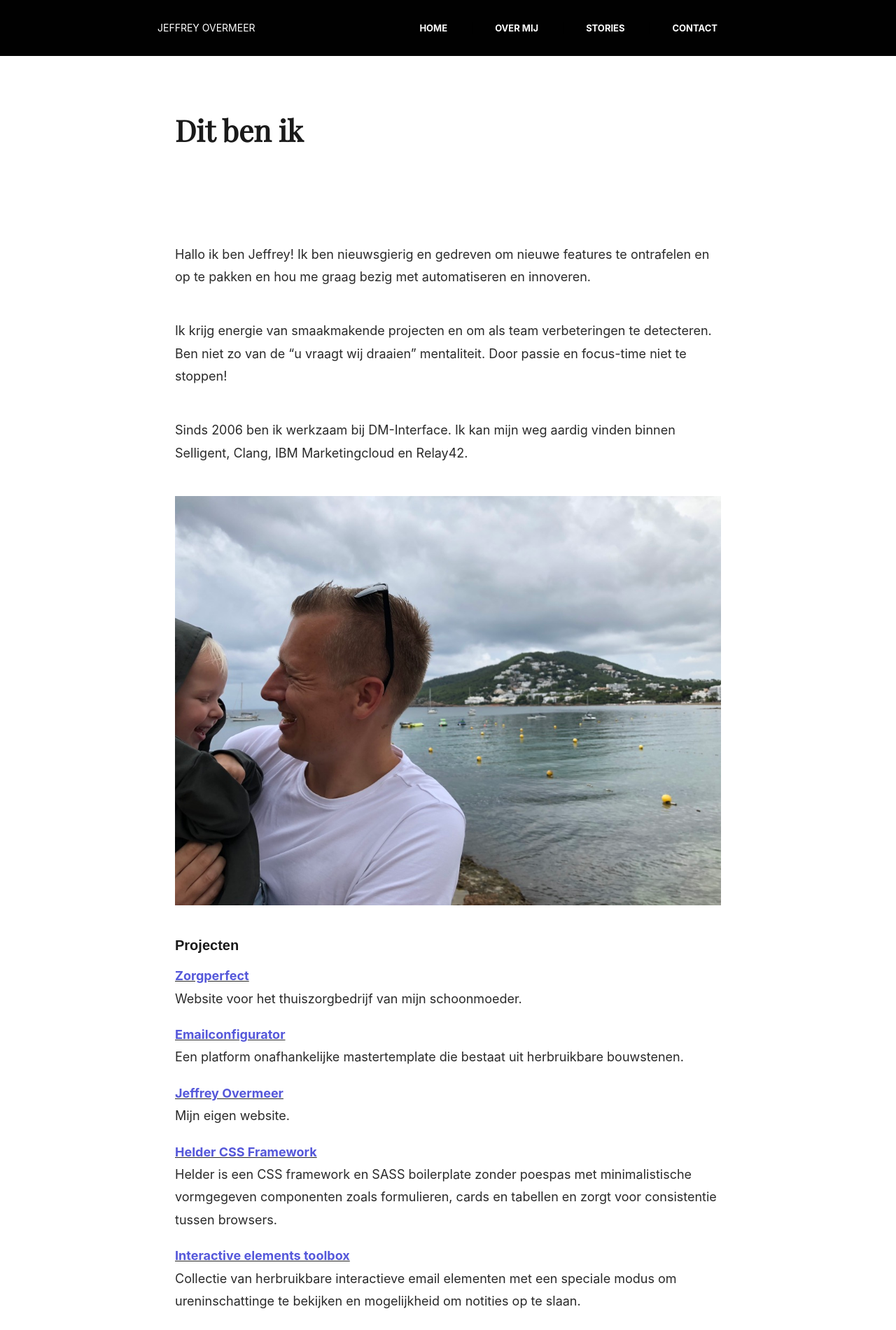
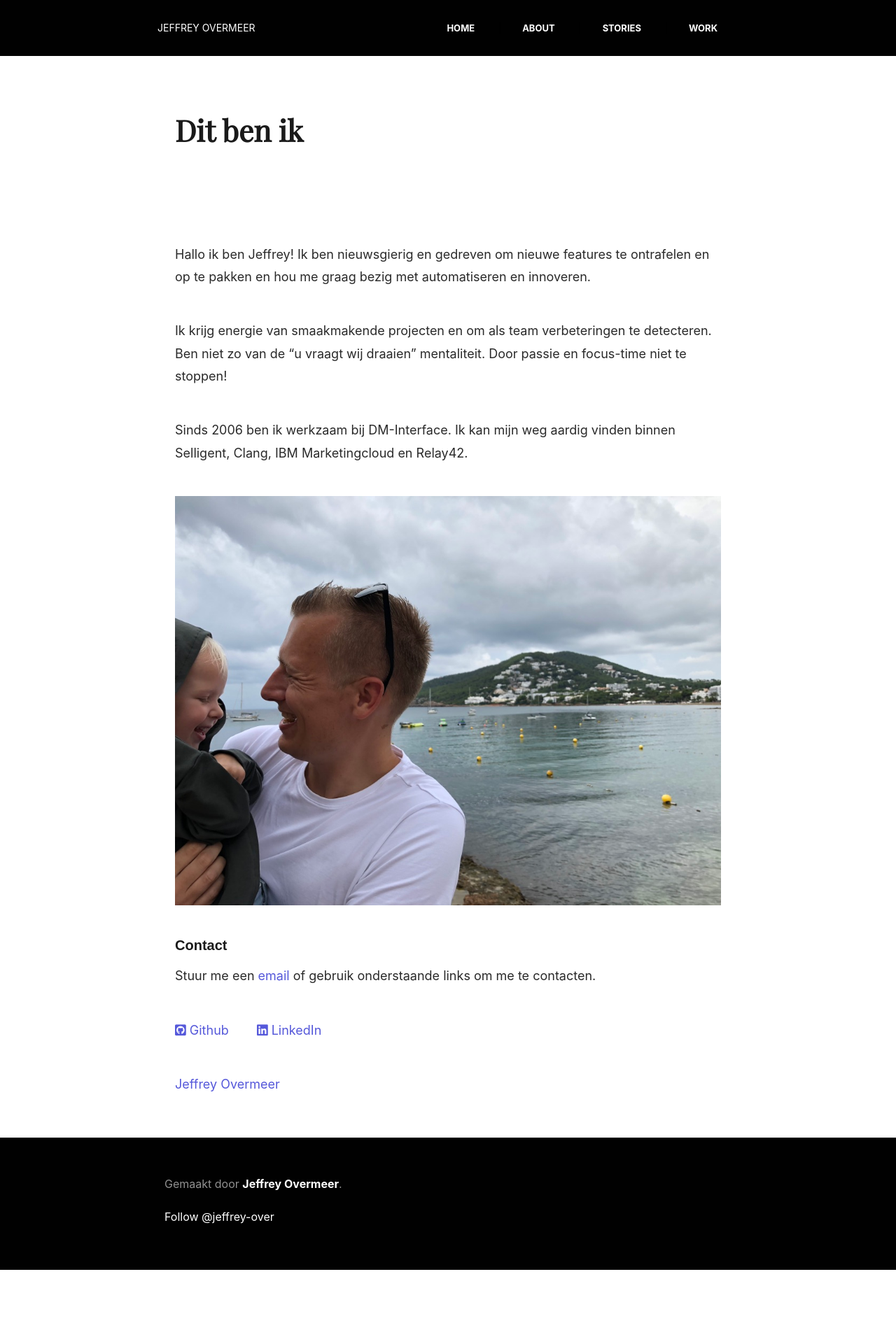
Before and after one commit to jeffrey-over/jeffrey-over.github.io, a Jekyll site: the page built from _pages/01_about.md, in a window 1280 px wide. Shown: the top 1901 px of the page at 70% size. Built offline with Jekyll 4.4.1, drawn with Linux system fonts in a browser that asks for light colours; nearby versions of some CDN libraries; some web fonts are replaced; library files that are not in the unit come from our copies; comment, search, counter and statistics services are not loaded; after the commit the page ends 1815 px from its top, so only the background shows below that; some of the changed text lies outside the part shown.

```diff
--- a/_includes/header.html
+++ b/_includes/header.html
@@ -9,9 +9,9 @@
                 <div class="items">
                     <ul>
                         <li> <a href="/index.html" title="Home">Home</a> <span>|</span> </li>
-                        <li> <a href="/about/" title="About">Over mij</a> <span>|</span> </li>
+                        <li> <a href="/about/" title="About">About</a> <span>|</span> </li>
                         <li> <a href="/blog/" title="Articles">Stories</a> <span>|</span> </li>
-                        <li> <a href="/contact/" title="Contact">Contact</a>  </li>
+                        <li> <a href="/work/" title="Contact">Work</a>  </li>
                     </ul>
 
 
--- a/_includes/projects.html
+++ b/_includes/projects.html
@@ -1,37 +1,15 @@
-
-<dl>
-        <dt><a href="http://www.zorgperfect.nl" target="_BLANK">Zorgperfect</a></dt>
-        <dd>Website voor het thuiszorgbedrijf van mijn schoonmoeder.
-     </dd>
-     <dt><a href="http://www.dm-interface.nl" target="_BLANK">Emailconfigurator</a></dt>
-     <dd>Een platform onafhankelijke mastertemplate die bestaat uit herbruikbare bouwstenen.
-  </dd>
-  <dt><a href="https://www.jeffreyovermeer.com" target="_BLANK">Jeffrey Overmeer</a></dt>
-  <dd>Mijn eigen website.
-</dd>
-
-<dt><a href="https://www.jeffreyovermeer.com/helder-css-framework/" target="_BLANK">Helder CSS Framework</a></dt>
-<dd>Helder is een CSS framework en SASS boilerplate zonder poespas met minimalistische vormgegeven componenten zoals formulieren, cards en tabellen en zorgt voor consistentie tussen browsers.
-</dd>
-
-<dt><a href="#" target="_BLANK">Interactive elements toolbox</a></dt>
-<dd>Collectie van herbruikbare interactieve email elementen met een speciale modus om ureninschattinge te bekijken en mogelijkheid om notities op te slaan.
-</dd>
-
-<dt><a href="#" target="_BLANK">E-mail toolkit</a></dt>
-<dd>Verzameling van frameworks, templates, tools, workflows en nog veel meer interessante onderwerpen om sneller en betere e-mails te kunnen bouwen. Dit bespaart tijd met het telkens weer opzoeken van dezelfde gegevens.
-</dd>
-
-<dt><a href="#" target="_BLANK">Email preflight checklist</a></dt>
-<dd>Piloten voeren ook bij iedere vlucht hun preflight checklist uit en controleren alle essentiële onderdelen voordat ze gaan opstijgen, hoe ervaren ze ook zijn. Een krachtig instrument die je weer scherp houdt met de juiste onderwerpen en binnen enkele minuten is af te ronden.
-</dd>
-
-<dt><a href="#" target="_BLANK">Selligent reporting tool</a></dt>
-<dd>E-mailrapportage module dat gemakkelijk statistieken van een emailcampagne genereert.
-</dd>
+<div class="columns os-projects" style="padding-bottom:10px;border-bottom: 1px solid #efefef;margin-bottom: 20px;">
+  <div class="full column" style="padding-left:0;">
+      <img src="https://www.jeffreyovermeer.com/helder-css-framework/images/favicon.png"><strong><a href="https://www.jeffreyovermeer.com/helder-css-framework/" target="_BLANK">Helder CSS Framework</a></strong><br />
 
 
-<dt><a href="#" target="_BLANK">Dynamic email uploadtool</a></dt>
-<dd>Omgeving waarmee dynamische contentblokken toegevoegd kunnen worden aan een customer journey.
-</dd>
-</dl>
+    </div>
+    <div class="two-thirds column" style="padding-left:0;">
+
+      CSS framework en SASS boilerplate met minimalistische vormgegeven componenten. Zorgt voor consistentie tussen browsers.
+    </div>
+
+  <div class="third column hide-mobile">
+      <a class="github-button" href="https://github.com/jeffrey-over/helder-css-framework" data-icon="octicon-star" data-show-count="true" aria-label="Star jeffrey-over/helder-css-framework on GitHub">Star</a>
+  </div>
+</div>
--- a/_pages/01_about.md
+++ b/_pages/01_about.md
@@ -13,5 +13,11 @@ Sinds 2006 ben ik werkzaam bij DM-Interface. Ik kan mijn weg aardig vinden binne
 
 <img src="/images/ik.jpg" class="responsive-image"/>
 
-<h4>Projecten</h4>
-{% include projects.html %}
+<h4>Contact</h4>
+Stuur me een [email](mailto:hello@jeffreyovermeer.com) of gebruik onderstaande links om me te contacten.
+
+
+<a href="https://github.com/jeffrey-over/" class="social" target="_BLANK" style="margin-right:35px;"><i class="fab fa-github-square"></i> Github</a>  <a href="https://www.linkedin.com/in/jeffreyovermeer/" target="_BLANK" class="social"><i class="fab fa-linkedin"></i> LinkedIn</a>
+
+
+<div class="LI-profile-badge"  data-version="v1" data-size="large" data-locale="en_US" data-type="vertical" data-theme="light" data-vanity="jeffreyovermeer"><a class="LI-simple-link" href='https://nl.linkedin.com/in/jeffreyovermeer?trk=profile-badge'>Jeffrey Overmeer</a></div>
--- a/_sass/components/_typography.scss
+++ b/_sass/components/_typography.scss
@@ -53,13 +53,16 @@ a {
 
 dt {
    font-weight: bold;
-   text-decoration: underline;
-   margin-top: 10px;
+   margin-top: 20px;
  }
 
 dd {
    margin: $dd-margin;
    padding: $dd-padding;
+   padding-bottom: 20px;
+   border-bottom: 1px solid #efefef;
+   margin-bottom: 40px;
+   color: #999;
  }
 
 // Blockqoute
--- a/css/custom.css
+++ b/css/custom.css
@@ -18,9 +18,20 @@ a:hover h4 {
 section {padding: 6rem 0;}
 
 
+.os-projects {
+    color: #999;
+}
 
+.os-projects img {
+    height: 20px;
+    margin: 15px 15px 15px 0;
+    display: inline-block;
+    vertical-align: middle;
+}
 
-
+.os-projects a, dt a {
+    color: #010101;
+}
 
 input[type="submit"], a.button, button {
     background: #5558da !important;
```
Also changed, not shown: _pages/04_work.md (added, +42 -0 lines), index.html (+25 -0 lines).
